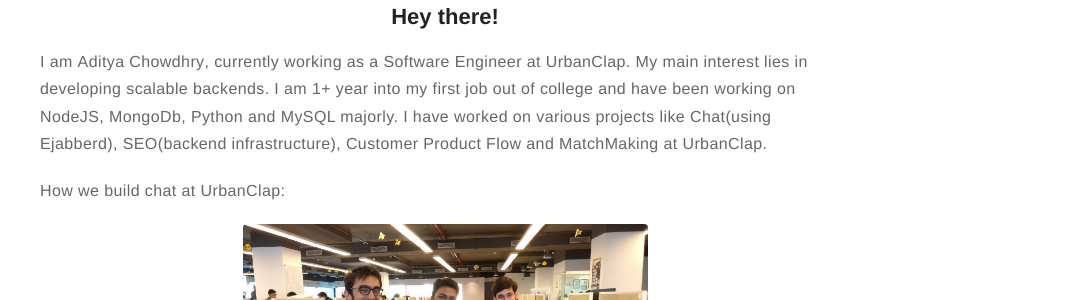
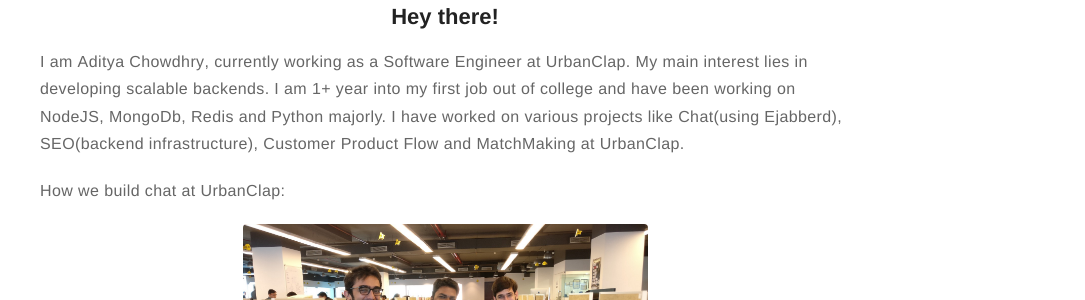
Before and after one commit to Aditya-Chowdhry/Aditya-Chowdhry.github.io, a Jekyll site: the page built from about.md, in a window 1280 px wide. Shown: the part 546-846 px from the top of the page, without its empty margins (195-1280 px from the left). Built offline with Jekyll 4.4.1, drawn with Linux system fonts in a browser that asks for light colours.

Commit message:
added redis

```diff
--- a/about.md
+++ b/about.md
@@ -5,7 +5,7 @@ layout: page
 ![Profile Image]({{ site.url }}/{{ site.picture }})
 
 <center><h2>Hey there!</h2></center>
-<p>I am <b>Aditya Chowdhry</b>, currently working as a Software Engineer at UrbanClap. My main interest lies in developing scalable backends. I am 1+ year into my first job out of college and have been working on NodeJS, MongoDb, Python and MySQL majorly. I have worked on various projects like Chat(using Ejabberd), SEO(backend infrastructure), Customer Product Flow and MatchMaking at UrbanClap.
+<p>I am <b>Aditya Chowdhry</b>, currently working as a Software Engineer at UrbanClap. My main interest lies in developing scalable backends. I am 1+ year into my first job out of college and have been working on NodeJS, MongoDb, Redis and Python majorly. I have worked on various projects like Chat(using Ejabberd), SEO(backend infrastructure), Customer Product Flow and MatchMaking at UrbanClap.
 </p>
 <p>How we build chat at UrbanClap: </p>
 <center>
```
